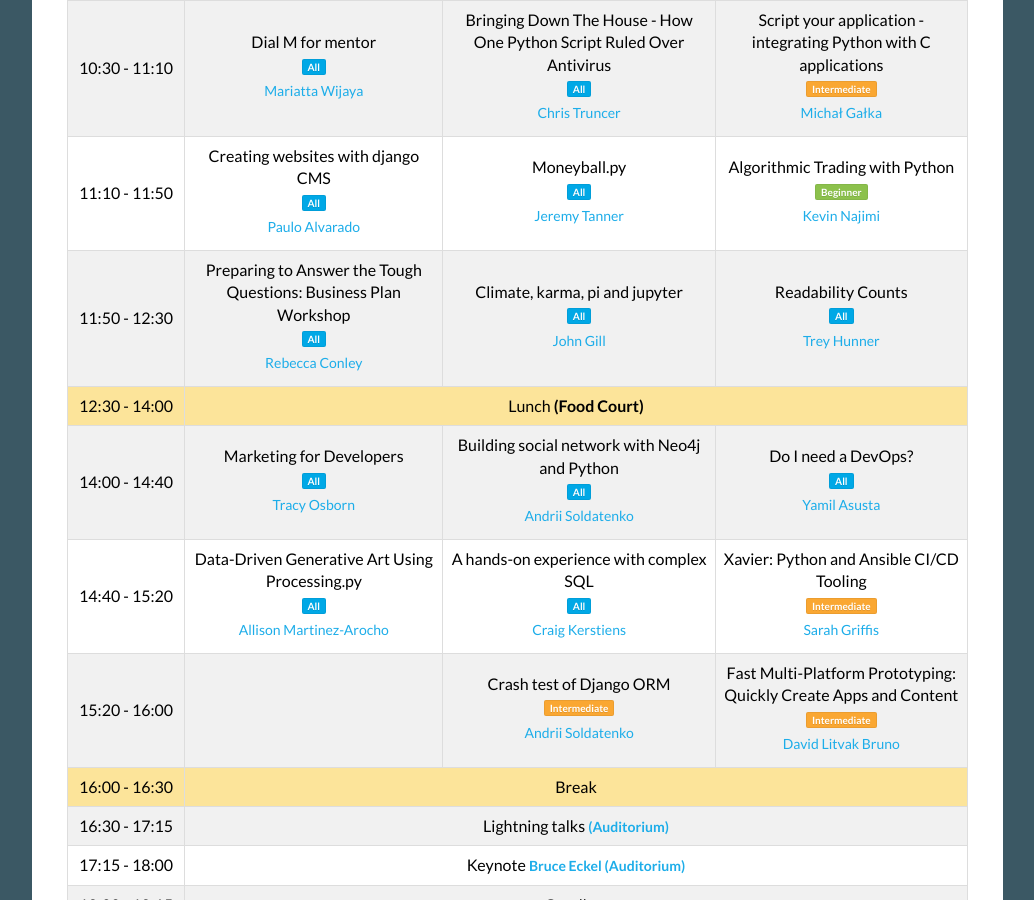
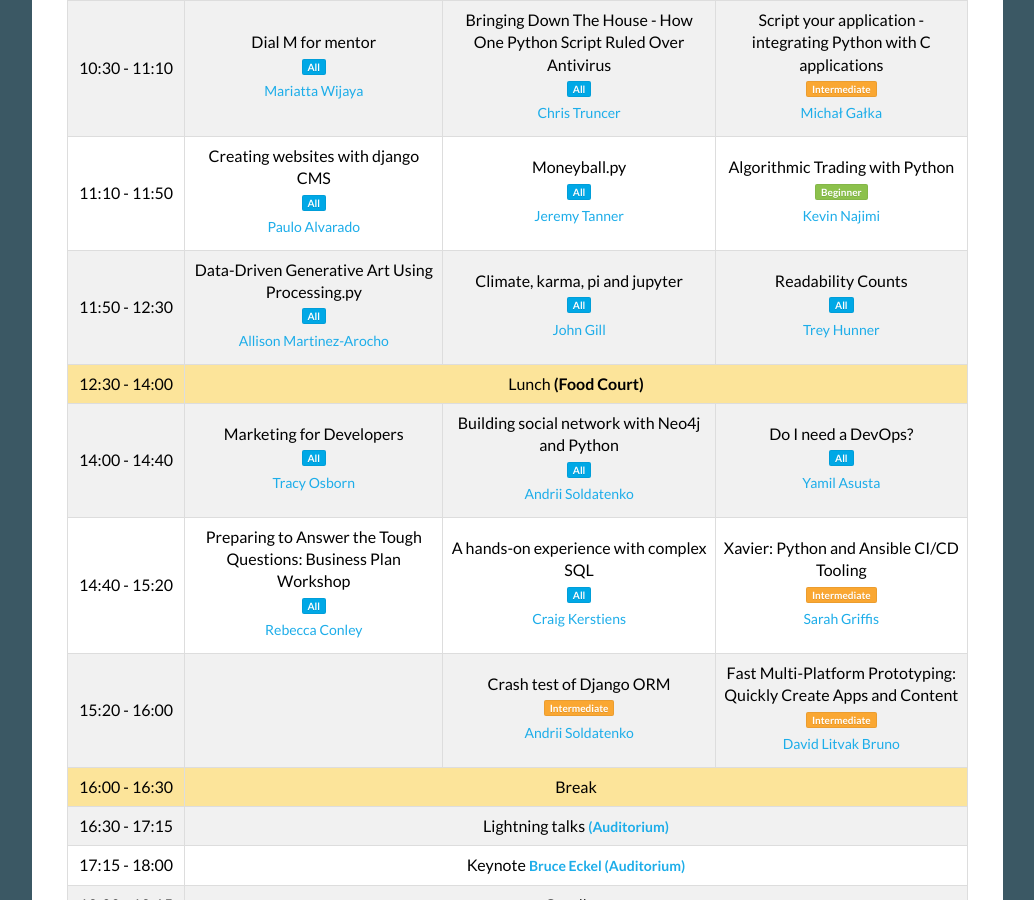
Before and after one commit to pycaribbean/pycaribbean.github.io, a Jekyll site: the page built from schedule.html, in a window 1280 px wide and 900 px high, scrolled down 1879 px. Shown: the whole window, without its empty margins (105-1139 px from the left). Built offline with Jekyll 4.4.1, drawn with Linux system fonts in a browser that asks for light colours; nearby versions of some CDN libraries; library files that are not in the unit come from our copies.

Commit message:
Undoying swapping

```diff
--- a/schedule.html
+++ b/schedule.html
@@ -139,7 +139,7 @@
               </tr>
               <tr>
                 <td class="time">11:50 - 12:30</td>
-                <td> <span class="title"> Preparing to Answer the Tough Questions: Business Plan Workshop  </span> <br> <span class="uk-badge"> All </span> <span class="speaker"> Rebecca Conley</span>  </td>
+                <td> <span class="title"> Data-Driven Generative Art Using Processing.py  </span> <br> <span class="uk-badge"> All </span> <span class="speaker"> Allison Martinez-Arocho </span>  </td>
                 <td> <span class="title"> Climate, karma, pi and jupyter  </span>  <br> <span class="uk-badge"> All </span> <span class="speaker"> John Gill </span> </td>
                 <td> <span class="title"> Readability Counts </span> <br> <span class="uk-badge"> All </span> <span class="speaker"> Trey Hunner </span> </td>
               </tr>
@@ -155,7 +155,7 @@
               </tr>
               <tr>
                 <td class="time">14:40 - 15:20 </td>
-                <td> <span class="title"> Data-Driven Generative Art Using Processing.py  </span> <br> <span class="uk-badge"> All </span> <span class="speaker"> Allison Martinez-Arocho </span>  </td>
+                <td> <span class="title"> Preparing to Answer the Tough Questions: Business Plan Workshop  </span> <br> <span class="uk-badge"> All </span> <span class="speaker"> Rebecca Conley</span>  </td>
                 <td> <span class="title"> A hands-on experience with complex SQL   </span>  <br> <span class="uk-badge"> All </span> <span class="speaker"> Craig Kerstiens </span> </td>
                 <td> <span class="title"> Xavier: Python and Ansible CI/CD Tooling </span> <br> <span class="uk-badge uk-badge-warning"> Intermediate</span> <span class="speaker"> Sarah Griffis </span> </td>
               </tr>
```
